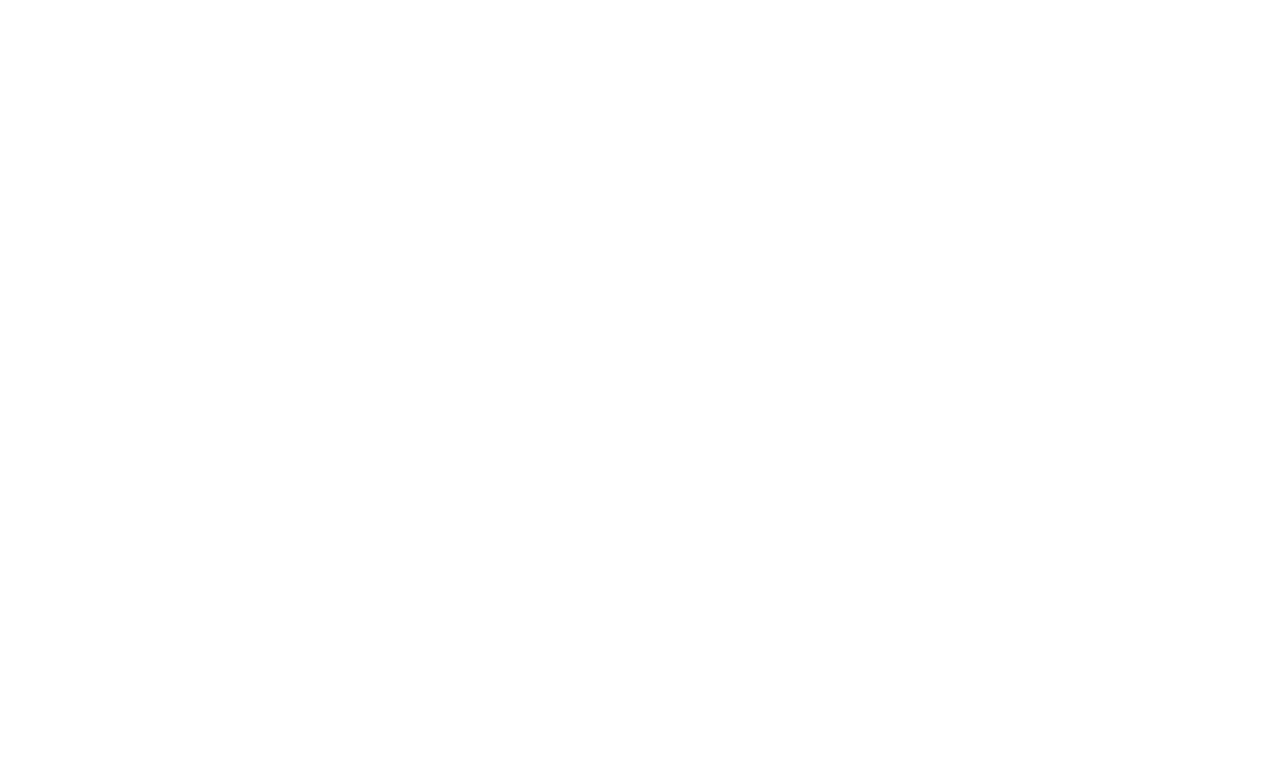
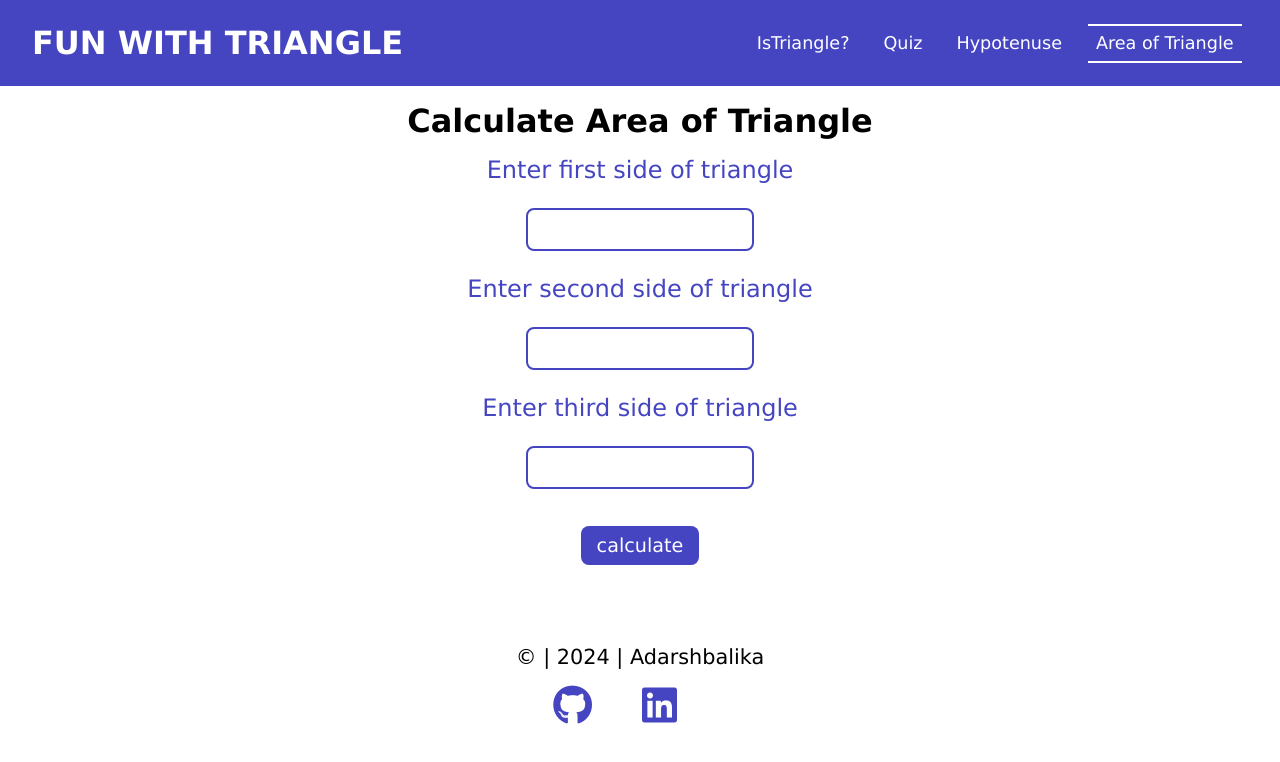
Before and after one commit to khushistar/Triangle-app, a plain HTML site: page Pages/areaoftriangle.html in a window 1280 px wide. Drawn offline with Linux system fonts and the light colour scheme.

Commit message:
Update areoftriangle.html

```diff
--- a/Pages/areaoftriangle.html
+++ b/Pages/areaoftriangle.html
@@ -1,11 +1,48 @@
 <!DOCTYPE html>
 <html lang="en">
+
 <head>
     <meta charset="UTF-8">
     <meta name="viewport" content="width=device-width, initial-scale=1.0">
+    <link rel="stylesheet" href="../style.css">
+    <link rel="stylesheet" href="https://cdnjs.cloudflare.com/ajax/libs/font-awesome/6.4.2/css/all.min.css"
+        integrity="sha512-z3gLpd7yknf1YoNbCzqRKc4qyor8gaKU1qmn+CShxbuBusANI9QpRohGBreCFkKxLhei6S9CQXFEbbKuqLg0DA=="
+        crossorigin="anonymous" referrerpolicy="no-referrer" />
     <title>Area of Triangles</title>
 </head>
+
 <body>
+    <header>
+        <h1 class="heading">FUN WITH TRIANGLE</h1>
+        <nav>
+            <li class="link"><a href="./index.html">IsTriangle?</a></li>
+            <li class="link"><a href="./angle-quiz.html">Quiz</a></li>
+            <li class="link"><a href="./hypotenuse.html">Hypotenuse</a></li>
+            <li class="link active"><a href="./areaoftriangle.html">Area of Triangle</a></li>
+        </nav>
+    </header>
+    <main class="container">
+        <h1 class="main-heading">Calculate Area of Triangle</h1>
+        <label for="first-side">Enter first side of triangle</label>
+        <input type="number" id="sides">
+        <label for="second-side">Enter second side of triangle</label>
+        <input type="number" id="sides">
+        <label for="third-side">Enter third side of triangle</label>
+        <input type="number" id="sides">
+        <button id="calculate-button">calculate</button>
+        <h3 id="output"></h3>
+    </main>
+    <footer>
+        <p class="copyright">© | 2024 | Adarshbalika</p>
+        <ul class="social-links">
+            <li class="link"><a href="https://github.com/khushistar" target="_blank"><i
+                        class="fa-brands fa-github"></i></a></li>
+            <li class="link"><a href="https://www.linkedin.com/in/khushikunwar/" target="_blank"><i
+                        class="fa-brands fa-linkedin"></i></a></li>
+            <li class="link"><a href="https://twitter.com/khushikunwar15" target="_blank"><i
+                        class="fa-brands fa-square-x-twitter"></i></a></li>
+        </ul>
+    </footer>
+</body>
 
-</body>
 </html>
```
